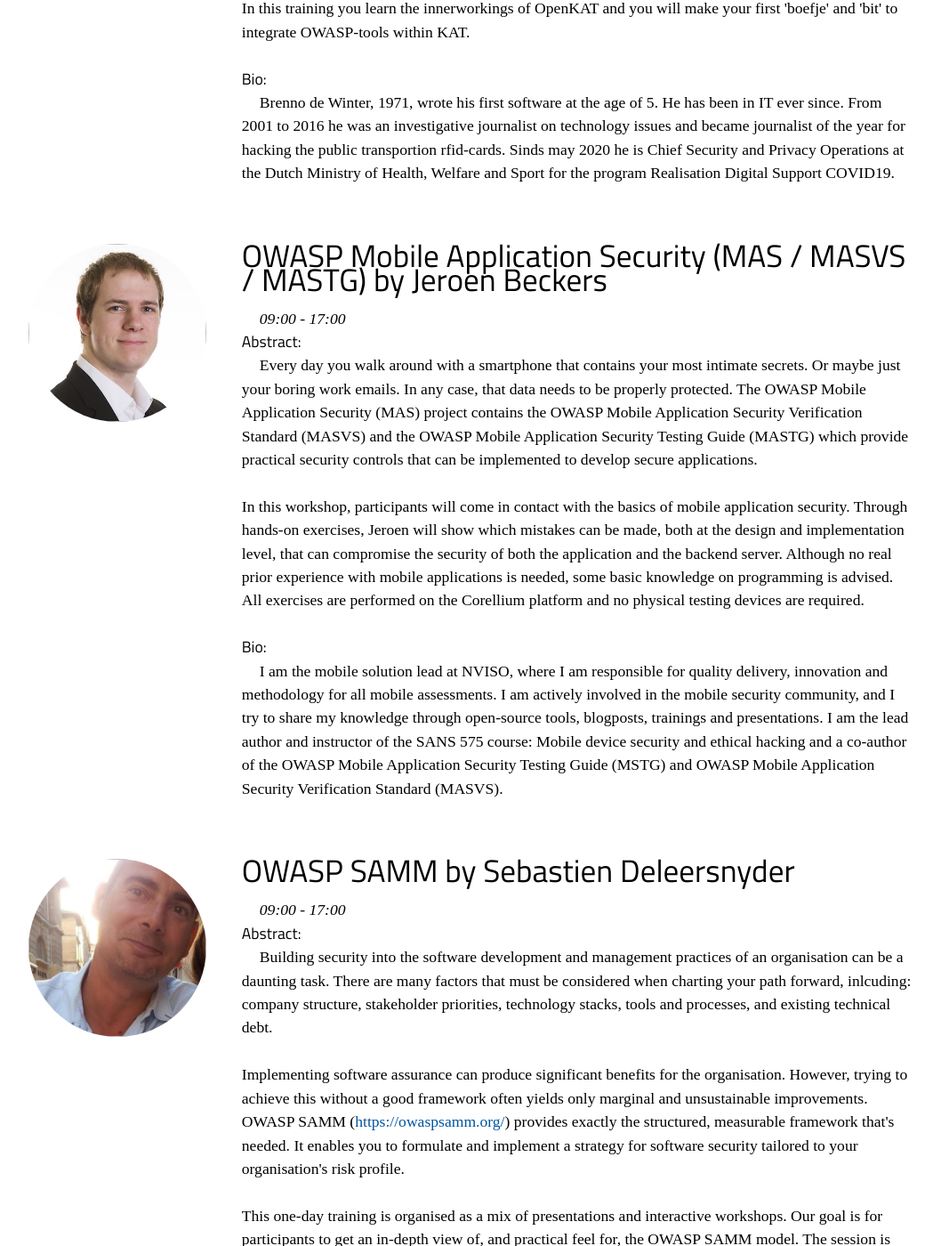
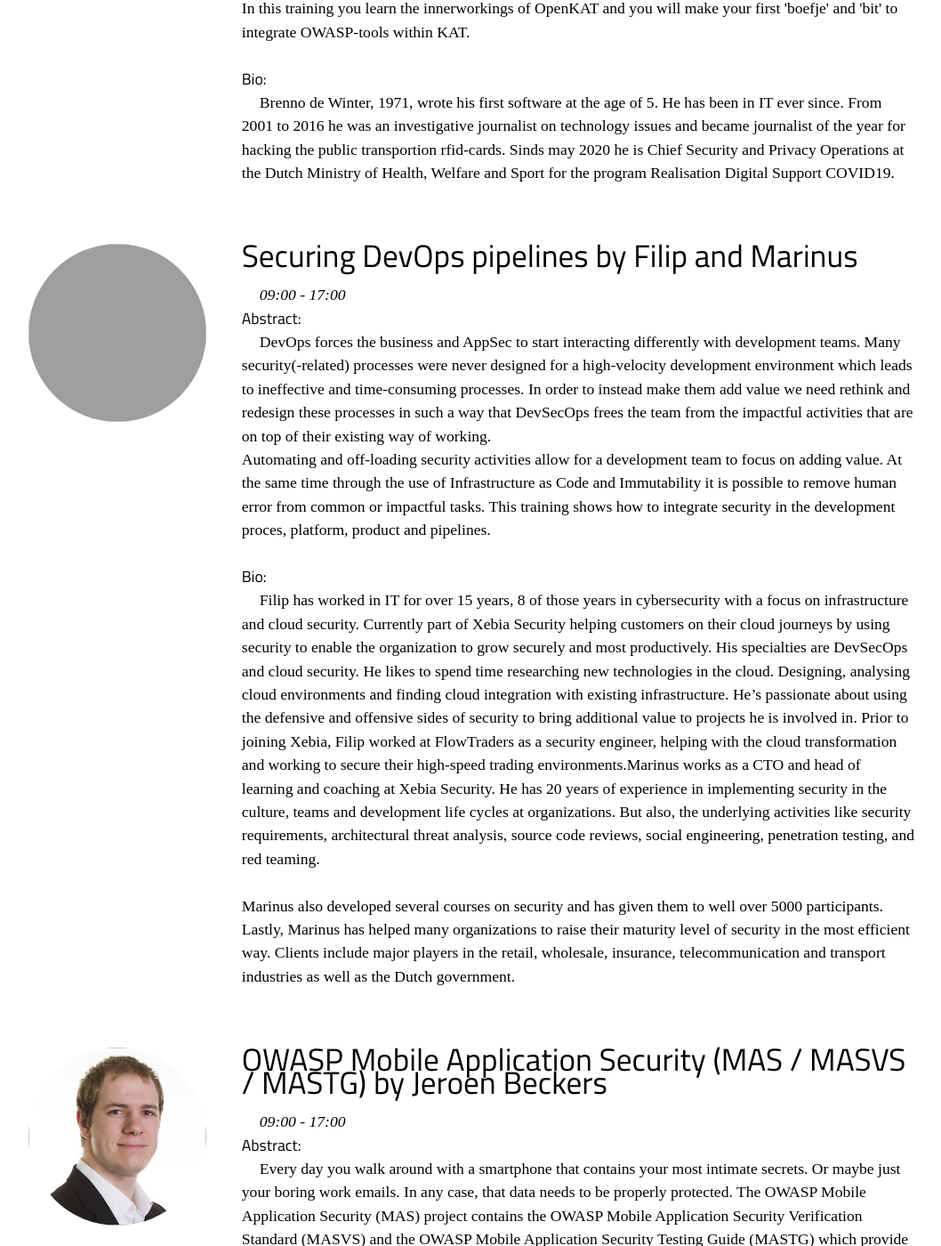
Before and after one commit to dm-17/Owasp-BeNeLux-Days-2022, a Jekyll site: the page built from program/training.md, in a window 1280 px wide and 1400 px high, scrolled down 1185 px. Shown: the whole window at 89% size, without its empty margins (99-1157 px from the left). Built offline with Jekyll 4.4.1, drawn with Linux system fonts in a browser that asks for light colours; some web fonts are replaced; some of the changed text lies outside the part shown; grey boxes are pictures that could not be loaded.

Commit message:
Training information added

```diff
--- a/_data/training.yml
+++ b/_data/training.yml
@@ -178,12 +178,49 @@
 - image   :
   day     : 25/11/2022
   time    : 09:00 - 17:00
-  name    : TBD
+  name    : Filip and Marinus
   bio     : >-
-            Coming soon...
+            Filip has worked in IT for over 15 years, 8 of those years in
+            cybersecurity with a focus on infrastructure and cloud security.
+            Currently part of Xebia Security helping customers on their cloud
+            journeys by using security to enable the organization to grow
+            securely and most productively. His specialties are DevSecOps and
+            cloud security. He likes to spend time researching new technologies
+            in the cloud. Designing, analysing cloud environments and finding
+            cloud integration with existing infrastructure. He’s passionate
+            about using the defensive and offensive sides of security to bring
+            additional value to projects he is involved in. Prior to joining
+            Xebia, Filip worked at FlowTraders as a security engineer, helping
+            with the cloud transformation and working to secure their
+            high-speed trading environments.Marinus works as a CTO and head of
+            learning and coaching at Xebia Security. He has 20 years of
+            experience in implementing security in the culture, teams and
+            development life cycles at organizations. But also, the underlying
+            activities like security requirements, architectural threat analysis,
+            source code reviews, social engineering, penetration testing, and red
+            teaming.<br />
+            <br />
+            Marinus also developed several courses on security and has given them
+            to well over 5000 participants. Lastly, Marinus has helped many
+            organizations to raise their maturity level of security in the most
+            efficient way. Clients include major players in the retail, wholesale,
+            insurance, telecommunication and transport industries as well as the
+            Dutch government.
   title   : Securing DevOps pipelines
   abstract: >-
-            Coming soon...
+            DevOps forces the business and AppSec to start interacting differently
+            with development teams. Many security(-related) processes were never
+            designed for a high-velocity development environment which leads to
+            ineffective and time-consuming processes. In order to instead make
+            them add value we need rethink and redesign these processes in such a
+            way that DevSecOps frees the team from the impactful activities that
+            are on top of their existing way of working.<br />
+            Automating and off-loading security activities allow for a development
+            team to focus on adding value. At the same time through the use of
+            Infrastructure as Code and Immutability it is possible to remove human
+            error from common or impactful tasks. This training shows how to
+            integrate security in the development proces, platform, product and
+            pipelines.
   feed    :
   url     :
   urltag  :
```
